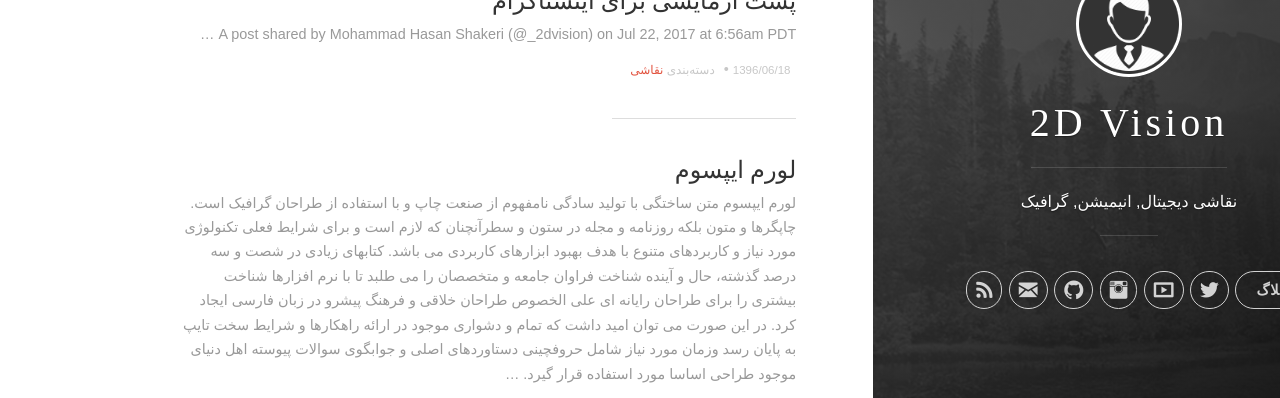
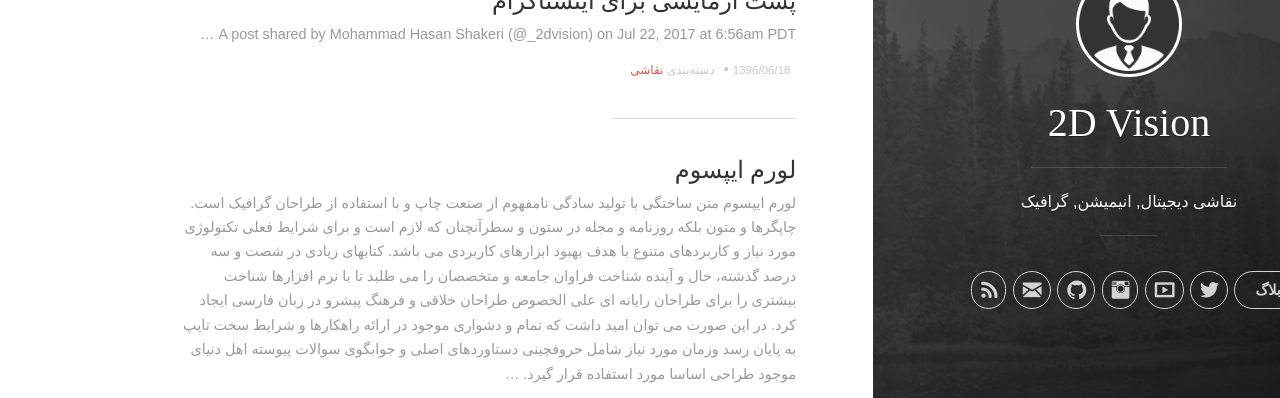
Before and after one commit to 2dvision/2dvision.github.io, a Jekyll site: the page built from index.html, in a window 1280 px wide. Shown: the part 306-704 px from the top of the page. Built offline with Jekyll 4.4.1, drawn with Linux system fonts in a browser that asks for light colours; nearby versions of some CDN libraries; some web fonts are replaced; the list of posts is cut into pages by our own code.

Commit message:
Update uno.scss

```diff
--- a/_sass/uno.scss
+++ b/_sass/uno.scss
@@ -957,9 +957,8 @@ h5 {
 
 h1 {
 	margin-top: 0;
-	font-size: 3.2em;
-	line-height: 1.2em;
-	letter-spacing: .05em; }
+	font-size: 2.4em;
+	line-height: 1.2em; }
 
 h2 {
 	font-size: 2.2em; }
@@ -1075,8 +1074,7 @@ pre {
 	font-size: .8em;
 	font-weight: bold;
 	text-align: center;
-	text-transform: uppercase;
-	letter-spacing: 1px; }
+	text-transform: uppercase; }
 
 .label {
 	position: relative;
@@ -1189,14 +1187,12 @@ hr {
 .panel-title {
 	margin: 0 0 5px 0;
 	font-size: 2.5em;
-	letter-spacing: 4px;
 	color: #FFF; }
 
 .panel-subtitle {
 	font-family: 'Droid Arabic Naskh', serif;
 	font-size: 1.2em;
 	font-weight: lighter;
-	letter-spacing: 3px;
 	color: #cccccc;
 	-webkit-font-smoothing: antialiased; }
 
@@ -1309,7 +1305,6 @@ hr {
 	border-radius: 20px;
 	font-size: .9em;
 	font-weight: bold;
-	letter-spacing: 1px;
 	text-shadow: none;
 	color: #e25440;
 	-webkit-font-smoothing: antialiased; }
```
